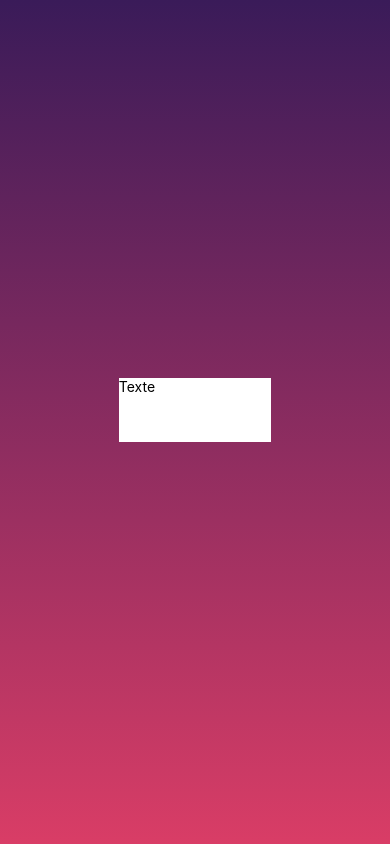
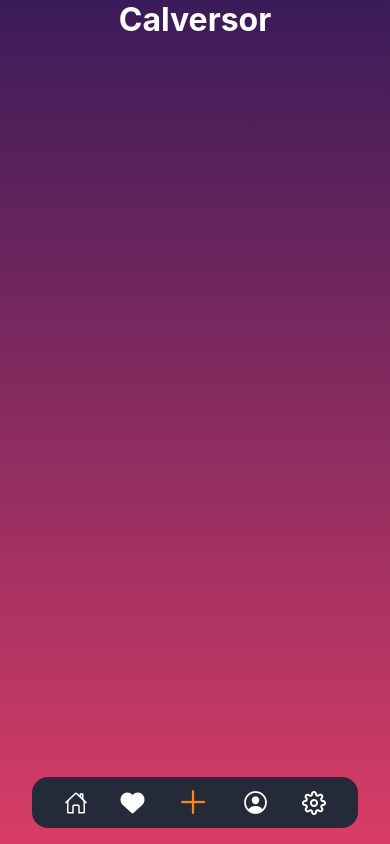
Before and after one commit to marcellu-s/Calversor, a React Native app: screen /Home in a window 390 px wide. Built offline with nearby package versions, Linux system fonts and the light colour scheme.

Commit message:
Add files via upload

```diff
--- a/src/components/Navbar/index.js
+++ b/src/components/Navbar/index.js
@@ -1,21 +1,42 @@
-import { View, StyleSheet, Text } from "react-native";
-
+import { StyleSheet, View, Dimensions, TouchableOpacity } from 'react-native';
+import { Ionicons, AntDesign, Feather } from '@expo/vector-icons';
 
 export default function Navbar() {
 
     return(
-        <View style={styles.container}>
-            <Text>Texte</Text>
+        <View style={styles.navbar}>
+            <TouchableOpacity>
+                <Ionicons name="home-outline" size={24} color="#fff" />
+            </TouchableOpacity>
+            <TouchableOpacity>
+                <AntDesign name="heart" size={24} color="#fff" />
+            </TouchableOpacity>
+            <TouchableOpacity>
+                <AntDesign name="plus" size={32} color="#FE8A07" />
+            </TouchableOpacity>
+            <TouchableOpacity>
+                <Ionicons name="person-circle-outline" size={28} color="#fff" />
+            </TouchableOpacity>
+            <TouchableOpacity>
+                <Feather name="settings" size={24} color="#fff" />
+            </TouchableOpacity>
         </View>
     );
 }
 
 const styles = StyleSheet.create({
-    container: {
+    navbar: {
+        backgroundColor: '#242A37',
+        paddingHorizontal: 32,
+        paddingVertical: 8,
+        borderRadius: 16,
+        flexDirection: 'row',
+        justifyContent: 'space-between',
+        alignItems: 'center',
+
+        width: Dimensions.get('window').width - 64,
         position: 'absolute',
-        bottom: 0,
-        width: '100%',
-        height: 64,
-        backgroundColor: '#FFF',
+        bottom: 16,
+        alignSelf: 'center',
     }
 });
--- a/src/pages/Home/index.js
+++ b/src/pages/Home/index.js
@@ -14,9 +14,9 @@ export default function Home() {
 
                 <Text style={styles.title}>Calversor</Text>
 
-                <Navbar />
+            </SafeAreaView>
 
-            </SafeAreaView>
+            <Navbar />
 
         </LinearGradient>
     );
@@ -25,14 +25,13 @@ export default function Home() {
 const styles = StyleSheet.create({
     container: {
         flex: 1,
-        backgroundColor: '#fff',
-        alignItems: 'center',
-        justifyContent: 'center',
+
     },
 
     title: {
         fontSize: 32,
         color: '#FFF',
         fontWeight: 'bold',
+        textAlign: 'center'
     },
 });
```
